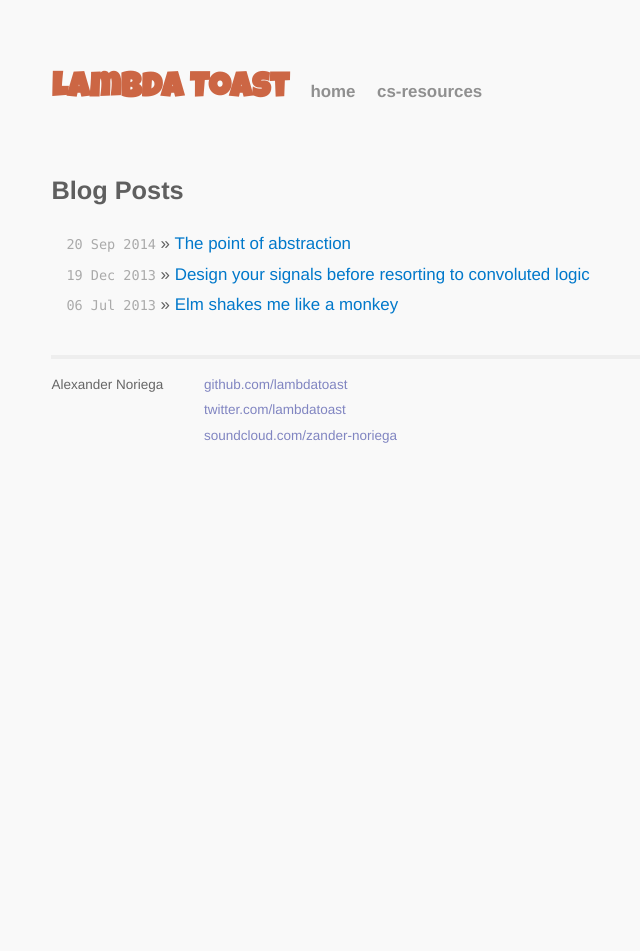
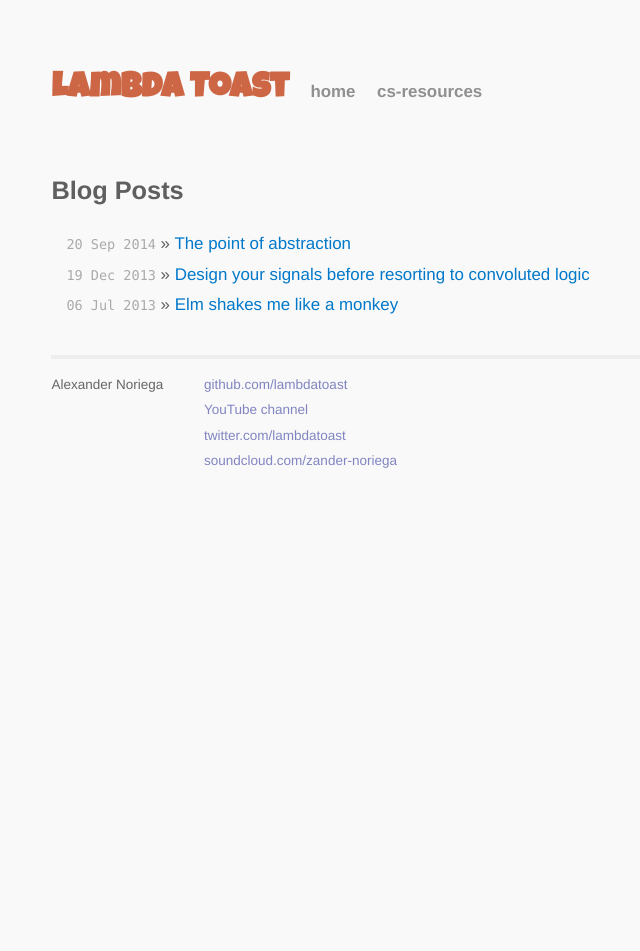
Before and after one commit to lambdatoast/lambdatoast.github.com, a Jekyll site: the page built from index.html, in a window 1280 px wide. Shown: the whole page, without its empty margins (183-823 px from the left). Built offline with Jekyll 4.4.1, drawn with Linux system fonts in a browser that asks for light colours.

Commit message:
Add link to youtube channel

```diff
--- a/_layouts/default.html
+++ b/_layouts/default.html
@@ -37,6 +37,7 @@
               <div class="contact">
                 <p>
                   <a href="http://github.com/lambdatoast/">github.com/lambdatoast</a><br />
+                  <a href="https://www.youtube.com/channel/UCFzadgI-W3FJXRQDvm_6iOw">YouTube channel</a><br />
                   <a href="http://twitter.com/lambdatoast/">twitter.com/lambdatoast</a><br />
                   <a href="https://soundcloud.com/zander-noriega">soundcloud.com/zander-noriega</a><br />
                 </p>
```
